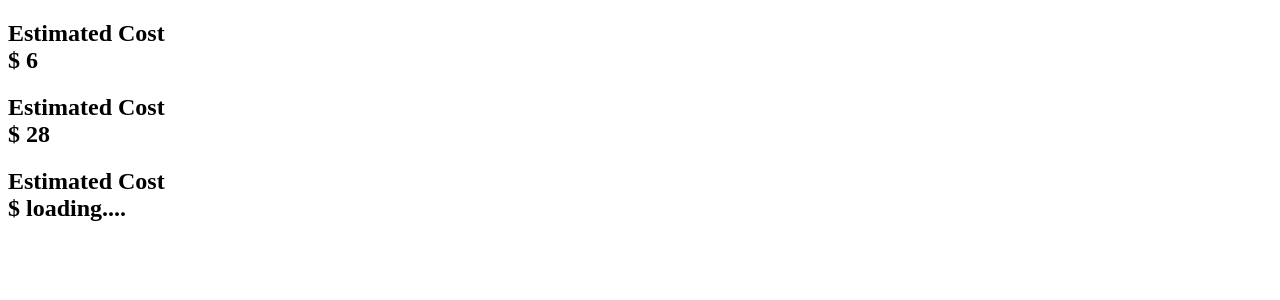
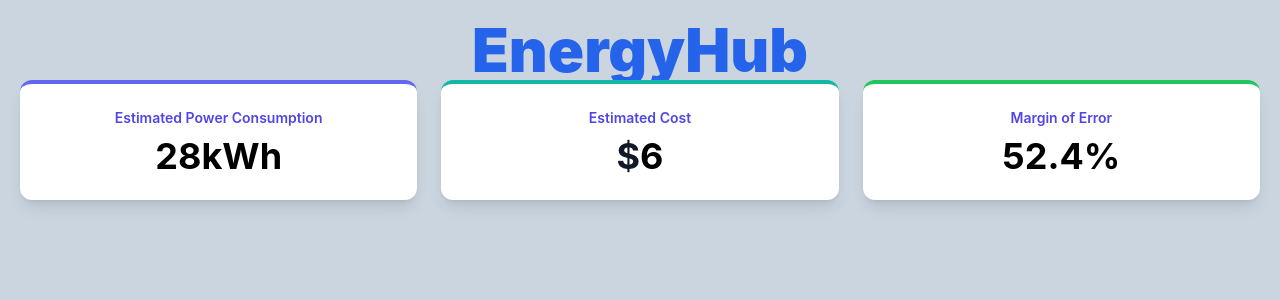
Before and after one commit to Mathemusician1729/Hack-The-Change-2025, a Flask app: page / in a window 1280 px wide. Shown: the top 300 px of the page. Run offline with Flask 3, Linux system fonts and the light colour scheme; some libraries are stand-ins or nearby versions.

Commit message:
updated cards

```diff
--- a/frontend/flask1.py
+++ b/frontend/flask1.py
@@ -1,5 +1,7 @@
 from flask import Flask, jsonify, render_template
 import random
+import matplotlib.pyplot as plt
+
 app = Flask(__name__)
 
 @app.route('/')
@@ -9,9 +11,10 @@
 
 @app.route('/api/values')
 def get_values():
-    global live_int_values
+    global live_int_value
     global data_values
     global power_generated
+    global moe
 
 
     power_generated = 28
@@ -20,10 +23,13 @@
 
     live_int_value = 6
 
+    moe = 52.4
+
     output = 4.2
 
     return jsonify({'value': live_int_value,
-                    "powergen": power_generated})
+                    "powergen": power_generated,
+                    "moe": moe})
 
 if __name__ == '__main__':
     app.run(debug=True, threaded=True)
--- a/frontend/templates/page.html
+++ b/frontend/templates/page.html
@@ -1,11 +1,44 @@
 <!DOCTYPE html>
+<head>
+    <title>EnergyHub - Set Your Energy Goals!</title>
+    <script src="https://cdn.tailwindcss.com"></script>
+    <style>
+        h1 {color: #0004ff;
+                font-size: 65px;
+            }
+        h2 {color: #0004ff; }
+        h3 {color: #0004ff; }
+        body {font-family: 'Inter', sans-serif; text-align: center; padding: 20px; background-color: #cad5e0; }
+        p {color: #0004ff; }
+    </style>
+</head>
+
+<body>
+    <div id="app" class="max-w-7xl mx-auto">
         <header>
+            <h1 class="text-6xl md:text-6xl font-bold text-blue-600"><b>EnergyHub</b></h1>
         </header>
 
-<div class="Savings_block"><h2>Estimated Cost <br>$ <span id="live-cost-est">loading....</span></h2></div>
-<div class="Savings_block"><h2>Estimated Cost <br>$ <span id="energy_gen">loading....</span></h2></div>
-<div class="Savings_block"><h2>Estimated Cost <br>$ <span id="live-cost-est">loading....</span></h2></div>
+        <div id="page-dashboard" class="page-content">
+            <div class="grid grid-cols-1 md:grid-cols-3 gap-6 mb-10">
 
+                <!-- Card 1: Estimate for how much power used -->
+                <div id="consumption-card" class="bg-white p-6 rounded-xl shadow-lg border-t-4 border-indigo-500 transition-all hover:shadow-xl">
+                    <div class="text-sm font-semibold text-indigo-600 mb-2">Estimated Power Consumption</div>
+                    <div class="text-4xl font-bold text-gray-900"><span id="energy_gen">loading....</span></div>
+                </div>
+
+                <!-- Card 2: Estimate for cost -->
+                <div id="estimated-cost" class="bg-white p-6 rounded-xl shadow-lg border-t-4 border-teal-500 transition-all hover:shadow-xl">
+                    <div class="text-sm font-semibold text-indigo-600 mb-2">Estimated Cost</div>
+                    <div class="text-4xl font-bold text-gray-900">$<span id="live-cost-est">loading....</span></div>
+                </div>
+
+                <!-- Card 3: Margin of Error -->
+                <div id="margin-of-error" class="bg-white p-6 rounded-xl shadow-lg border-t-4 border-green-500 transition-all hover:shadow-xl">
+                    <div class="text-sm font-semibold text-indigo-600 mb-2">Margin of Error</div>
+                    <div class="text-4xl font-bold text-gray-900"><span id="moe">loading....</span></div>
+                </div>
 
         <script src="https://cdn.jsdelivr.net/npm/chart.js"></script>
         <script>
@@ -16,30 +49,35 @@
                 })
 
                 .then(data=>{
+                    const gen_update = data.powergen;
+                    const generator_block = document.getElementById("energy_gen");
+                    generator_block.innerText = gen_update + "kWh"
+                    generator_block.style.color = 'black';
+
                     const updated_value = data.value;
-
                     const cost_estimates = document.getElementById("live-cost-est");
-
                     cost_estimates.innerText = updated_value;
                     cost_estimates.style.color = 'black';
-            cost_estimates.style.float = "center";
+                    cost_estimates.style.textAlign = "center";
 
-            const gen_update = data.powergen;
-
-            const generator_block = document.getElementById("energy_gen");
-            generator_block.innerText = gen_update
-            generator_block.style.color = 'black';
-
-
-
+                    const moe_update = data.moe;
+                    const moe_block = document.getElementById("moe");
+                    moe_block.innerText = moe_update + "%"
+                    moe_block.style.color = 'black';
                 })
             }
+
             setInterval(fetchLiveValue, 3000);
             fetchLiveValue();
 
             window.onload = function() {
                     fetchLiveValue();
                     // Start on the main dashboard page
+                    const d = document.getElementById('powerChart').getContext('2d')
+                    const chart = new Chart(d, )
+
                 };
-
             </script>
+            </div>
+        </div>
+</body>
```
Lines whose indentation alone changed are shown as unchanged.
